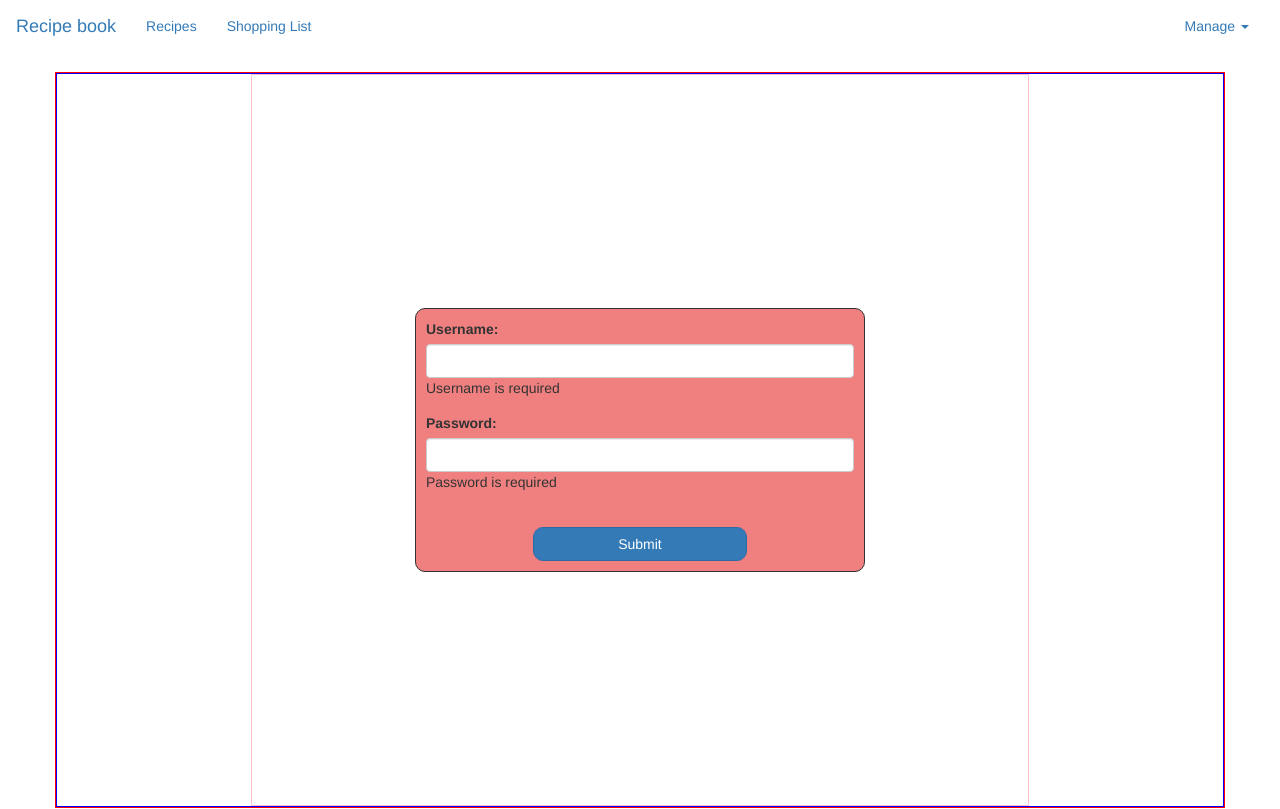
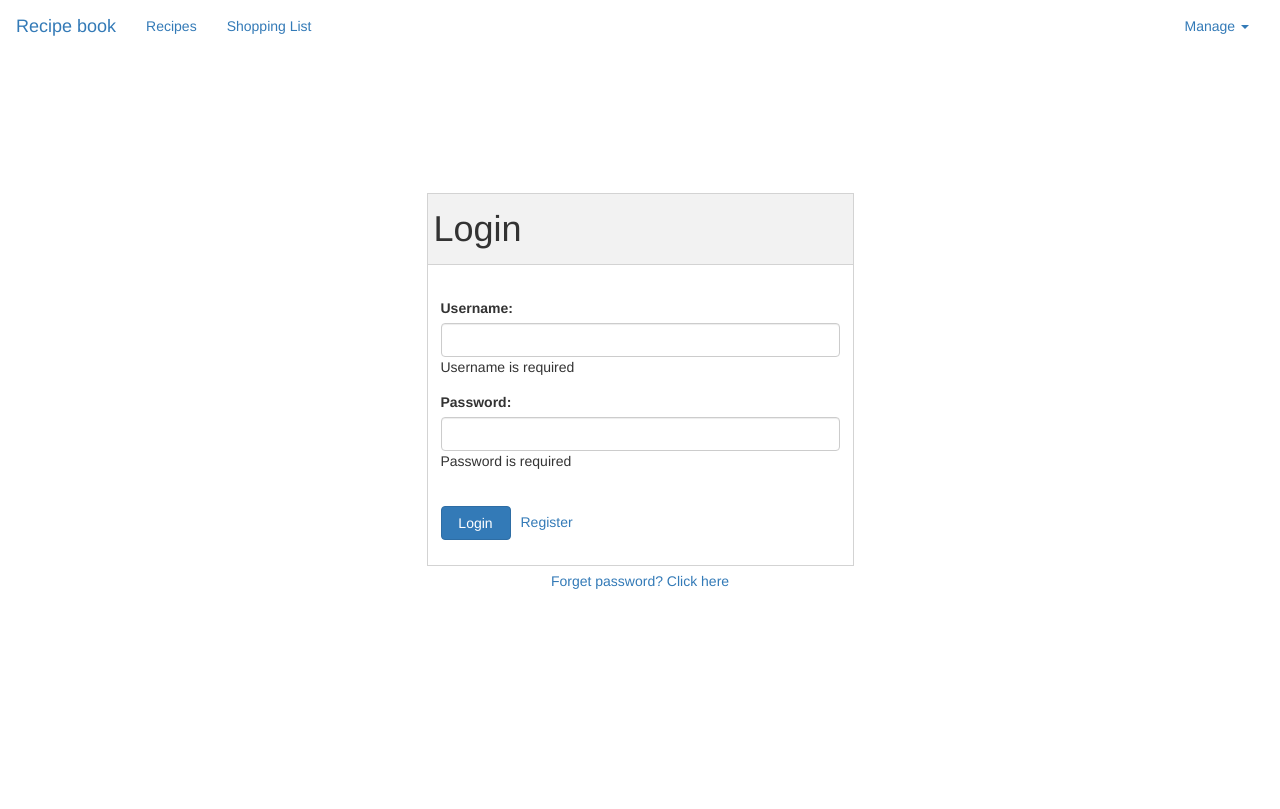
Before and after one commit to Lejla1502/Recipebook, an Angular app: page /login in a window 1280 px wide. Built offline with nearby package versions, Linux system fonts and the light colour scheme.

Commit message:
Login form CSS finished

```diff
--- a/src/app/login/login.component.css
+++ b/src/app/login/login.component.css
@@ -1,34 +1,62 @@
 .container-class{
-    border: 1px solid red;
-    height: 92vh;
+    height: 80vh;
 }
 
 .row-class{
-    border: 1px solid blue;
     height: 100%;
 }
 
 .col-class{
-    border: 1px solid pink;
     height: 100%;
     display: flex;
+    flex-direction:column;
     align-items: center;
     justify-content: center;
 }
 
+form
+{
+    border: 1px solid lightgray;
+
+
+}
+
 .form-css{
-    border: 1px solid;
-    width: 450px;
-    padding: 10px;
-    background-color: lightcoral;
+
+    width: 425px;
+    padding: 13px;
     display: flex;
     flex-direction: column;
     justify-content: center;
-    border-radius: 10px;
 }
 
 .submit{
-    width: 50%;
-    margin: auto;
-    border-radius: 10px;
+    width: 70px;
+    border-radius: 4px;
+    margin-right:10px;
 }
+
+.register
+{
+    width:70px;
+    border:none !important;
+}
+.grey{
+    background-color: #e0e0e0;
+}
+
+
+
+/*hr{
+    border:1px solid grey;
+}*/
+
+h1{
+    background-color: #f2f2f2;
+    width:100%;
+    height: 70px;
+    margin:0px;
+    display: flex;
+    align-items: center;
+    padding-left:6px;
+}
--- a/src/app/login/login.component.html
+++ b/src/app/login/login.component.html
@@ -1,9 +1,16 @@
 <div class="container container-class">
     <div  class="row row-class">
-        <div class="col-xs-12 col-sm-10 col-md-8 col-sm-offset-1 col-md-offset-2 col-class">
+        <div class="col-xs-12 col-sm-10 col-md-8 col-sm-offset-1 col-md-offset-2 col-class flex-row">
 
-    <form [formGroup]="signupForm" (ngSubmit)="onSubmit()" class="form-css">
-    <div class="form-group">
+
+    <form [formGroup]="signupForm" (ngSubmit)="onSubmit()" class="">
+
+        <h1>Login</h1>
+
+
+    <hr class="mt-2" style="margin-top:0px; border-color: lightgrey;  ">
+    <div class="form-css">
+        <div class="form-group">
         <label for="username" >Username: </label>
         <input type="text" formControlName="username" id="username" class="form-control">
         <span *ngIf="signupForm.get('username').errors?.required">Username is required</span>
@@ -20,9 +27,13 @@
     </div>
     <span *ngIf="!isValidUsernameOrPassword ">Please enter a valid username or password</span>
     <br>
-    <button class="btn btn-primary submit" type="submit">Submit</button>
+    <div style="padding-bottom:12px; padding-top:0px;">
+    <button class="btn btn-primary submit" type="submit">Login</button>
+    <a class=" register" style="border:1px solid black;" >Register</a>
+</div>
+</div>
     </form>
-
+    <div style="margin-top: 5px;"><a (click)="onForgotPassword()">Forget password? Click here</a></div>
         </div>
     </div>
 </div>
--- a/src/app/login/login.component.ts
+++ b/src/app/login/login.component.ts
@@ -39,6 +39,8 @@ export class LoginComponent implements OnInit {
       this.isValidUsernameOrPassword=false;
   }
 
+  onForgotPassword()
+  {}
 
 
 }
```
